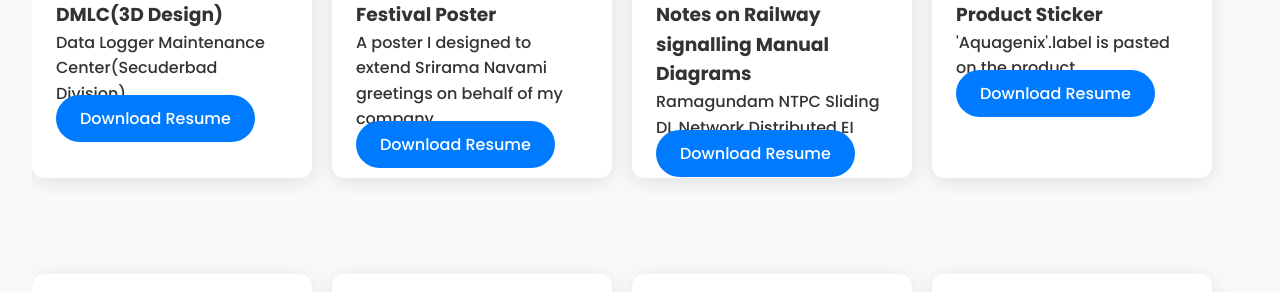
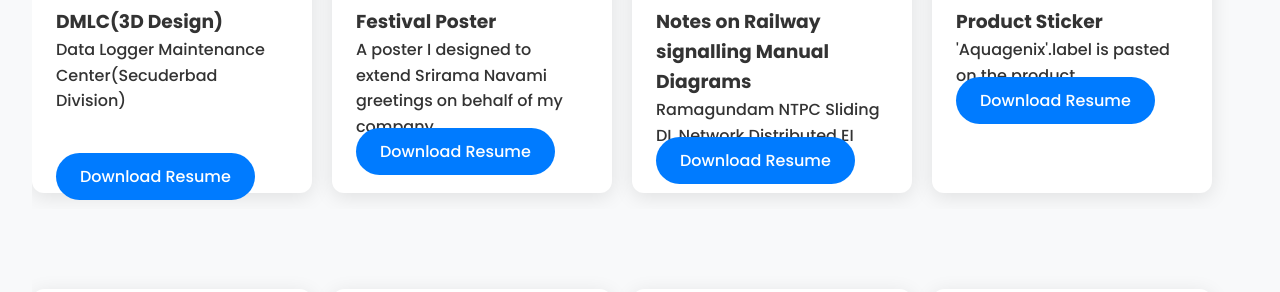
Before and after one commit to RevathiGanta/Revathi-Portfolio-Resume, a plain HTML site: page index.html in a window 1280 px wide. Shown: the part 1248-1540 px from the top of the page. Drawn offline with Linux system fonts and the light colour scheme.

Commit message:
Update index.html

```diff
--- a/index.html
+++ b/index.html
@@ -177,8 +177,8 @@
         <div class="carousel-item">
           <img src="3D Design.jpeg" style="height: 50%;width: 100%;" alt="Brand Kit">
           <h3>DMLC(3D Design)</h3>
-          <p>Data Logger Maintenance Center(Secuderbad Division)</p>
-           <a href="3D Design.jpeg"class="button" style="margin-top:50px;">Download Resume</a>
+          <p style="margin-bottom:50px;">Data Logger Maintenance Center(Secuderbad Division)</p>
+           <a href="3D Design.jpeg"class="button">Download Resume</a>
         </div>
         <div class="carousel-item">
           <img src="Poster.png"style="height: 50%;width: 100%;" alt="Marketing Poster">
```
